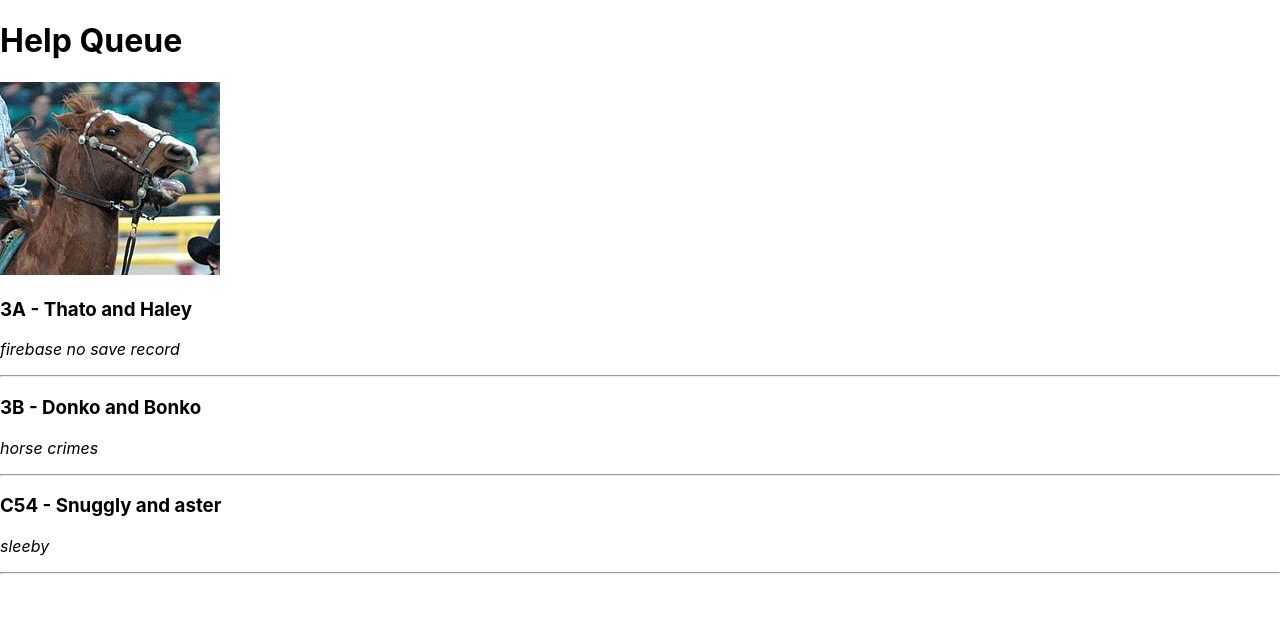
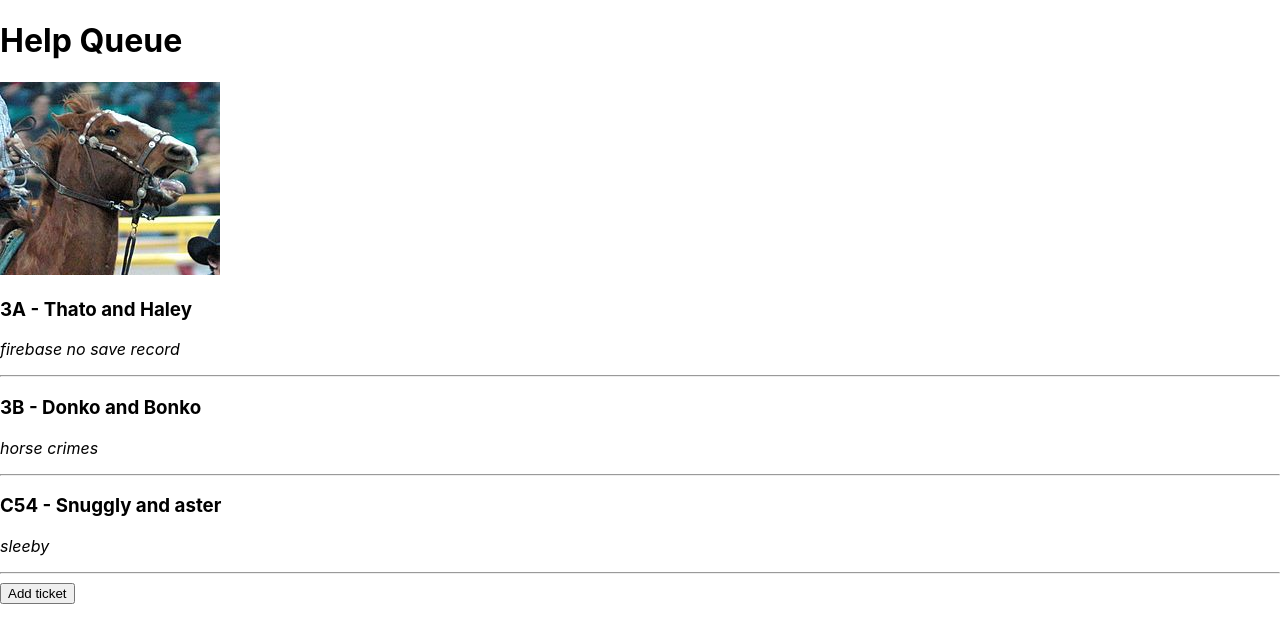
Before and after one commit to zhaoak/react-demo-help-queue, a React (Create React App) app: page / in a window 1280 px wide. Shown: the top 642 px of the page. Built offline with nearby package versions, Linux system fonts and the light colour scheme.

Commit message:
Add view control to TicketControl component

```diff
--- a/src/components/TicketControl.js
+++ b/src/components/TicketControl.js
@@ -11,16 +11,23 @@ class TicketControl extends React.Component {
     };
   }
 
+  handleClick = () => {
+    this.setState({formVisible: true});
+  }
+
   render() {
     let currentlyVisibleState = null;
+    let addTicketButton = null;
     if (this.state.formVisible) {
       currentlyVisibleState = <NewTicketForm />
     } else {
       currentlyVisibleState = <TicketList />
+      addTicketButton = <button type="button" onClick={this.handleClick}>Add ticket</button>
     }
     return (
       <React.Fragment>
         {currentlyVisibleState}
+        {addTicketButton}
       </React.Fragment>
     );
   }
```
